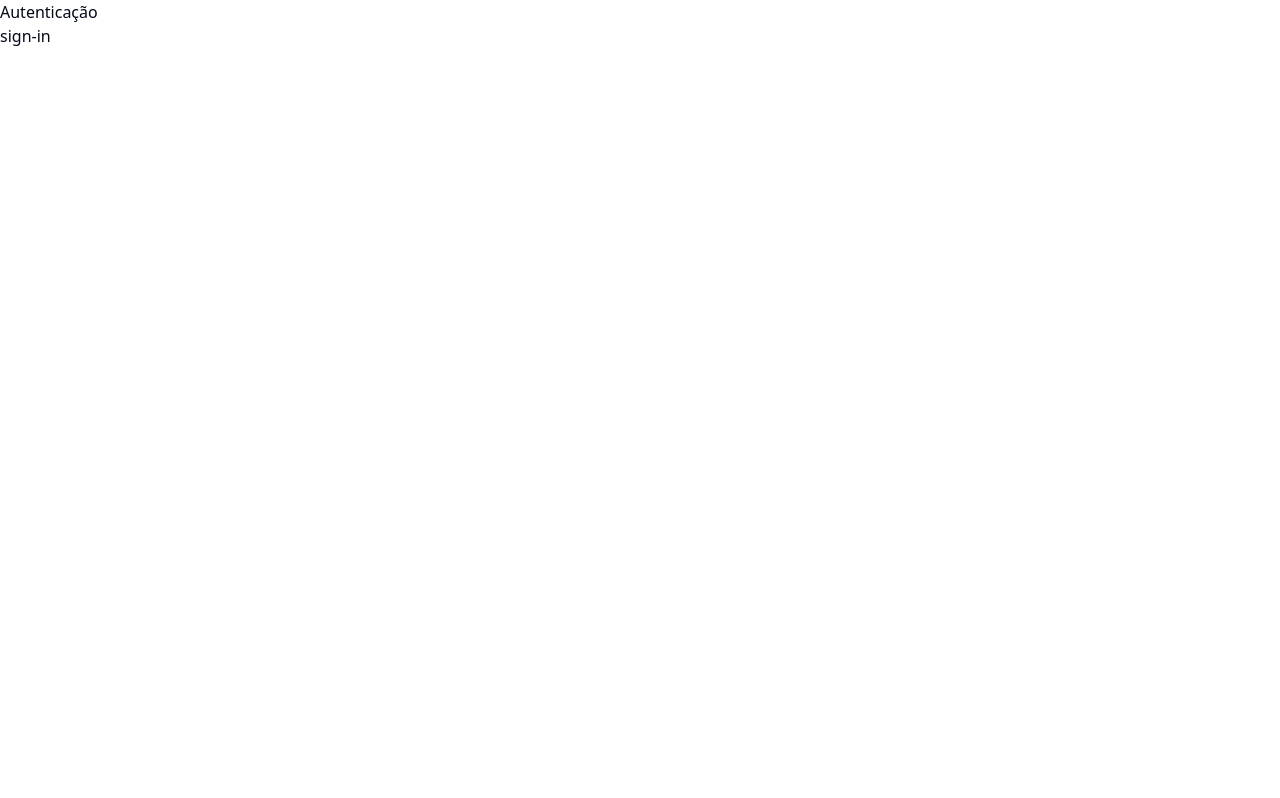
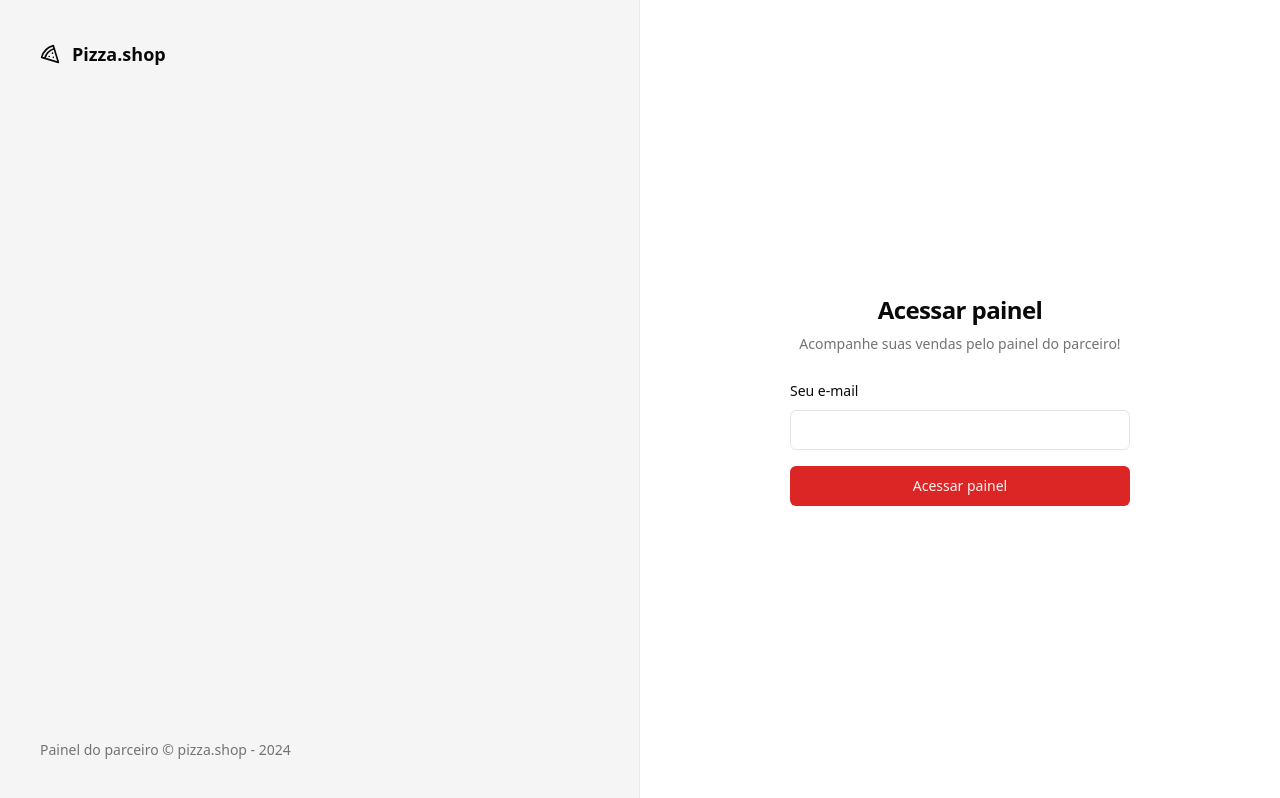
Before and after one commit to felipespinassi/pizzaShop, a React (Vite) app: page /sign-in in a window 1280 px wide. Built offline with nearby package versions, Linux system fonts and the light colour scheme.

Commit message:
feat: add login page

```diff
--- a/package.json
+++ b/package.json
@@ -10,6 +10,7 @@
     "preview": "vite preview"
   },
   "dependencies": {
+    "@radix-ui/react-label": "^2.0.2",
     "@radix-ui/react-slot": "^1.0.2",
     "class-variance-authority": "^0.7.0",
     "clsx": "^2.1.0",
--- /dev/null
+++ b/src/components/ui/input.tsx
@@ -0,0 +1,25 @@
+import * as React from "react"
+
+import { cn } from "@/lib/utils"
+
+export interface InputProps
+  extends React.InputHTMLAttributes<HTMLInputElement> {}
+
+const Input = React.forwardRef<HTMLInputElement, InputProps>(
+  ({ className, type, ...props }, ref) => {
+    return (
+      <input
+        type={type}
+        className={cn(
+          "flex h-10 w-full rounded-md border border-input bg-background px-3 py-2 text-sm ring-offset-background file:border-0 file:bg-transparent file:text-sm file:font-medium placeholder:text-muted-foreground focus-visible:outline-none focus-visible:ring-2 focus-visible:ring-ring focus-visible:ring-offset-2 disabled:cursor-not-allowed disabled:opacity-50",
+          className
+        )}
+        ref={ref}
+        {...props}
+      />
+    )
+  }
+)
+Input.displayName = "Input"
+
+export { Input }
--- /dev/null
+++ b/src/components/ui/label.tsx
@@ -0,0 +1,24 @@
+import * as React from "react"
+import * as LabelPrimitive from "@radix-ui/react-label"
+import { cva, type VariantProps } from "class-variance-authority"
+
+import { cn } from "@/lib/utils"
+
+const labelVariants = cva(
+  "text-sm font-medium leading-none peer-disabled:cursor-not-allowed peer-disabled:opacity-70"
+)
+
+const Label = React.forwardRef<
+  React.ElementRef<typeof LabelPrimitive.Root>,
+  React.ComponentPropsWithoutRef<typeof LabelPrimitive.Root> &
+    VariantProps<typeof labelVariants>
+>(({ className, ...props }, ref) => (
+  <LabelPrimitive.Root
+    ref={ref}
+    className={cn(labelVariants(), className)}
+    {...props}
+  />
+))
+Label.displayName = LabelPrimitive.Root.displayName
+
+export { Label }
--- a/src/global.css
+++ b/src/global.css
@@ -2,69 +2,58 @@
 @tailwind components;
 @tailwind utilities;
 
+
+
+
 @layer base {
   :root {
     --background: 0 0% 100%;
-    --foreground: 222.2 84% 4.9%;
-
+    --foreground: 0 0% 3.9%;
     --card: 0 0% 100%;
-    --card-foreground: 222.2 84% 4.9%;
-
+    --card-foreground: 0 0% 3.9%;
     --popover: 0 0% 100%;
-    --popover-foreground: 222.2 84% 4.9%;
-
-    --primary: 222.2 47.4% 11.2%;
-    --primary-foreground: 210 40% 98%;
-
-    --secondary: 210 40% 96.1%;
-    --secondary-foreground: 222.2 47.4% 11.2%;
-
-    --muted: 210 40% 96.1%;
-    --muted-foreground: 215.4 16.3% 46.9%;
-
-    --accent: 210 40% 96.1%;
-    --accent-foreground: 222.2 47.4% 11.2%;
-
+    --popover-foreground: 0 0% 3.9%;
+    --primary: 0 72.2% 50.6%;
+    --primary-foreground: 0 85.7% 97.3%;
+    --secondary: 0 0% 96.1%;
+    --secondary-foreground: 0 0% 9%;
+    --muted: 0 0% 96.1%;
+    --muted-foreground: 0 0% 45.1%;
+    --accent: 0 0% 96.1%;
+    --accent-foreground: 0 0% 9%;
     --destructive: 0 84.2% 60.2%;
-    --destructive-foreground: 210 40% 98%;
-
-    --border: 214.3 31.8% 91.4%;
-    --input: 214.3 31.8% 91.4%;
-    --ring: 222.2 84% 4.9%;
-
+    --destructive-foreground: 0 0% 98%;
+    --border: 0 0% 89.8%;
+    --input: 0 0% 89.8%;
+    --ring: 0 72.2% 50.6%;
     --radius: 0.5rem;
   }
 
   .dark {
-    --background: 222.2 84% 4.9%;
-    --foreground: 210 40% 98%;
-
-    --card: 222.2 84% 4.9%;
-    --card-foreground: 210 40% 98%;
-
-    --popover: 222.2 84% 4.9%;
-    --popover-foreground: 210 40% 98%;
-
-    --primary: 210 40% 98%;
-    --primary-foreground: 222.2 47.4% 11.2%;
-
-    --secondary: 217.2 32.6% 17.5%;
-    --secondary-foreground: 210 40% 98%;
-
-    --muted: 217.2 32.6% 17.5%;
-    --muted-foreground: 215 20.2% 65.1%;
-
-    --accent: 217.2 32.6% 17.5%;
-    --accent-foreground: 210 40% 98%;
-
+    --background: 0 0% 3.9%;
+    --foreground: 0 0% 98%;
+    --card: 0 0% 3.9%;
+    --card-foreground: 0 0% 98%;
+    --popover: 0 0% 3.9%;
+    --popover-foreground: 0 0% 98%;
+    --primary: 0 72.2% 50.6%;
+    --primary-foreground: 0 85.7% 97.3%;
+    --secondary: 0 0% 14.9%;
+    --secondary-foreground: 0 0% 98%;
+    --muted: 0 0% 14.9%;
+    --muted-foreground: 0 0% 63.9%;
+    --accent: 0 0% 14.9%;
+    --accent-foreground: 0 0% 98%;
     --destructive: 0 62.8% 30.6%;
-    --destructive-foreground: 210 40% 98%;
-
-    --border: 217.2 32.6% 17.5%;
-    --input: 217.2 32.6% 17.5%;
-    --ring: 212.7 26.8% 83.9%;
+    --destructive-foreground: 0 0% 98%;
+    --border: 0 0% 14.9%;
+    --input: 0 0% 14.9%;
+    --ring: 0 72.2% 50.6%;
   }
 }
+
+
+
 
 @layer base {
   * {
--- a/src/pages/_layouts/auth.tsx
+++ b/src/pages/_layouts/auth.tsx
@@ -1,12 +1,21 @@
-import {Outlet} from 'react-router-dom'
+import { Outlet } from "react-router-dom";
+import { Pizza } from "lucide-react";
 
 export function AuthLayout() {
-    return <div>
-
-        <h1>Autenticação</h1>
-        <div>
-
-            <Outlet/>
+  return (
+    <div className="min-h-screen grid grid-cols-2">
+      <div className="h-full border-r border-foreground/5 bg-muted p-10 text-muted-foreground flex flex-col justify-between">
+        <div className="flex items-center gap-3 text-lg font-medium text-foreground">
+          <Pizza className="h-5 w-5" />
+          <span className="font-semibold"> Pizza.shop</span>
         </div>
+        <footer className="text-sm">
+          Painel do parceiro &copy; pizza.shop - {new Date().getFullYear()}
+        </footer>
+      </div>
+      <div className="flex flex-col items-center justify-center">
+        <Outlet />
+      </div>
     </div>
+  );
 }
--- a/src/pages/auth/sign-in.tsx
+++ b/src/pages/auth/sign-in.tsx
@@ -1,10 +1,34 @@
-import { Helmet } from 'react-helmet-async'
+import { Button } from "@/components/ui/button";
+import { Input } from "@/components/ui/input";
+import { Label } from "@/components/ui/label";
+import { Helmet } from "react-helmet-async";
 
 export default function Signin() {
+  return (
+    <>
+      <Helmet title="Login" />
+      <div className="p-8">
+        <div className="w-[340px] flex flex-col justify-center gap-6">
+          <div className="flex flex-col gap-2 text-center ">
+            <h1 className="text-2xl font-semibold tracking-tight">
+              Acessar painel
+            </h1>
+            <p className="text-sm text-muted-foreground">
+              Acompanhe suas vendas pelo painel do parceiro!
+            </p>
+          </div>
+          <form className="space-y-4">
+            <div className="space-y-2 ">
+              <Label htmlFor="email">Seu e-mail</Label>
+              <Input id="email" type="email" />
+            </div>
 
-  return <>
-    <Helmet title='Login' />
-    sign-in
-
-  </>;
+            <Button className="w-full" type="submit">
+              Acessar painel
+            </Button>
+          </form>
+        </div>
+      </div>
+    </>
+  );
 }
```
Also changed, not shown: 1 other file (tests, documents, lock files or other folders).
